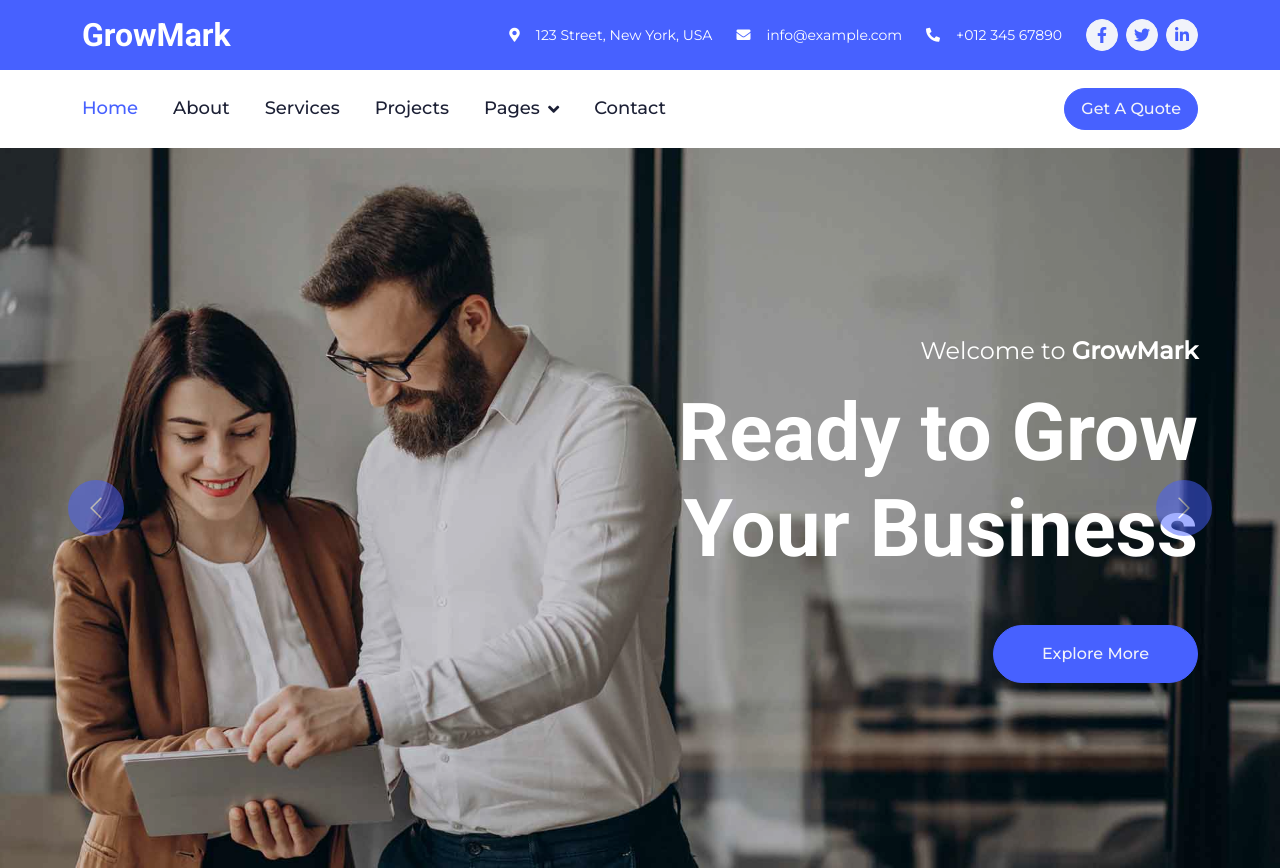
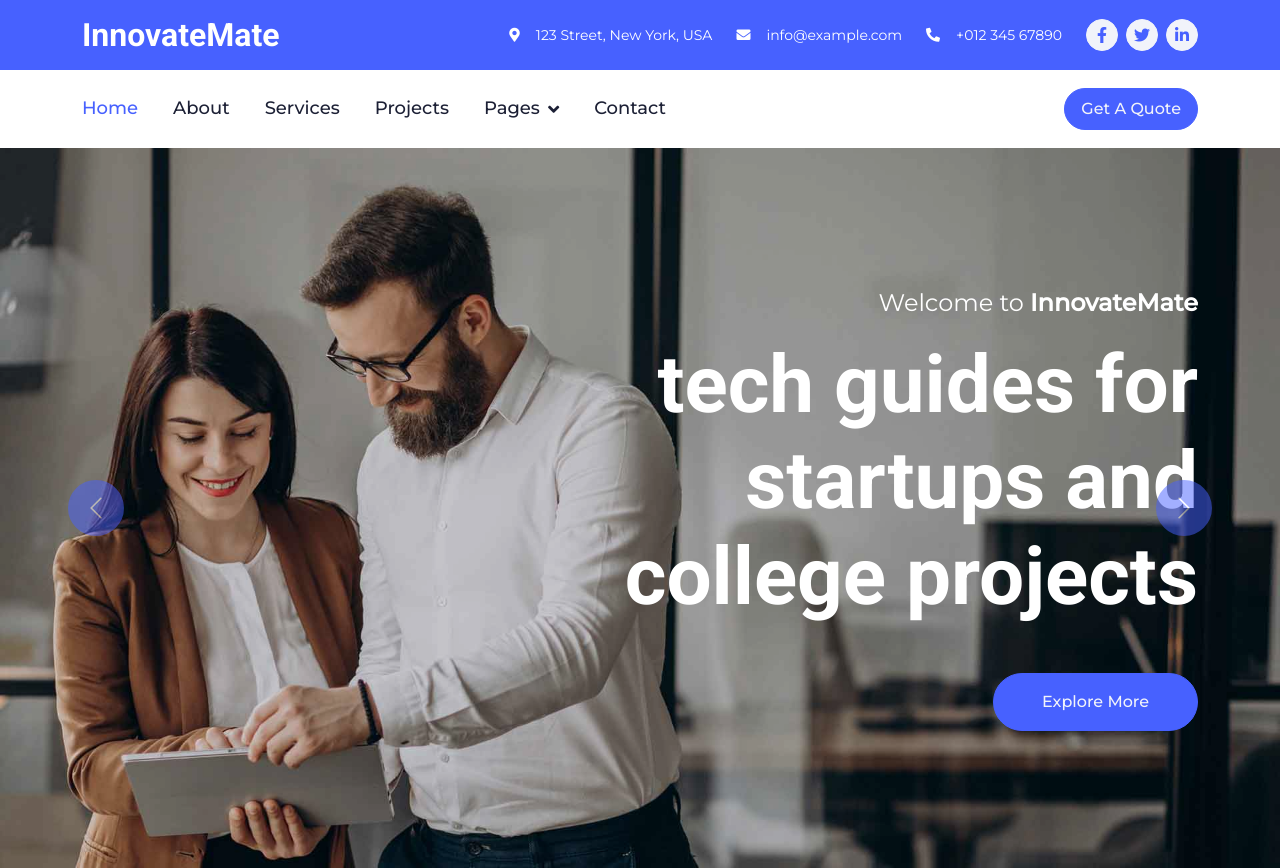
Before and after one commit to thiyagu-sz/FindMyTeam, a plain HTML site: page index.html in a window 1280 px wide. Shown: the top 868 px of the page. Drawn offline with nearby package versions, Linux system fonts and the light colour scheme.

Commit message:
header changes

```diff
--- a/index.html
+++ b/index.html
@@ -45,7 +45,7 @@
         <div class="container py-3">
             <div class="d-flex align-items-center">
                 <a href="index.html">
-                    <h2 class="text-white fw-bold m-0">GrowMark</h2>
+                    <h2 class="text-white fw-bold m-0">InnovateMate</h2>
                 </a>
                 <div class="ms-auto d-flex align-items-center">
                     <small class="ms-4"><i class="fa fa-map-marker-alt me-3"></i>123 Street, New York, USA</small>
@@ -68,7 +68,7 @@
         <div class="container">
             <nav class="navbar navbar-expand-lg bg-white navbar-light p-lg-0">
                 <a href="index.html" class="navbar-brand d-lg-none">
-                    <h1 class="fw-bold m-0">GrowMark</h1>
+                    <h1 class="fw-bold m-0">InnovateMate</h1>
                 </a>
                 <button type="button" class="navbar-toggler me-0" data-bs-toggle="collapse" data-bs-target="#navbarCollapse">
                     <span class="navbar-toggler-icon"></span>
@@ -111,8 +111,8 @@
                         <div class="container">
                             <div class="row justify-content-start">
                                 <div class="col-lg-7 text-start">
-                                    <p class="fs-4 text-white animated slideInRight">Welcome to <strong>GrowMark</strong></p>
-                                    <h1 class="display-1 text-white mb-4 animated slideInRight">Unlock Your Business Growth</h1>
+                                    <p class="fs-4 text-white animated slideInRight">Welcome to <strong>InnovateMate</strong></p>
+                                    <h1 class="display-1 text-white mb-4 animated slideInRight">connecting individuals with teammates</h1>
                                     <a href="" class="btn btn-primary rounded-pill py-3 px-5 animated slideInRight">Explore More</a>
                                 </div>
                             </div>
@@ -125,8 +125,8 @@
                         <div class="container">
                             <div class="row justify-content-end">
                                 <div class="col-lg-7 text-end">
-                                    <p class="fs-4 text-white animated slideInLeft">Welcome to <strong>GrowMark</strong></p>
-                                    <h1 class="display-1 text-white mb-5 animated slideInLeft">Ready to Grow Your Business</h1>
+                                    <p class="fs-4 text-white animated slideInLeft">Welcome to <strong>InnovateMate</strong></p>
+                                    <h1 class="display-1 text-white mb-5 animated slideInLeft">tech guides for startups and college projects</h1>
                                     <a href="" class="btn btn-primary rounded-pill py-3 px-5 animated slideInLeft">Explore More</a>
                                 </div>
                             </div>
@@ -224,7 +224,7 @@
                                 <span>Clita erat ipsum et lorem et sit sed stet lorem</span>
                             </div>
                         </div>
-                        <a class="btn btn-primary rounded-pill py-3 px-5" href="">Explore More</a>
+                        <a class="btn btn-primary rounded-pill py-3 px-5" href="">Developer info</a>
                     </div>
                 </div>
             </div>
```
